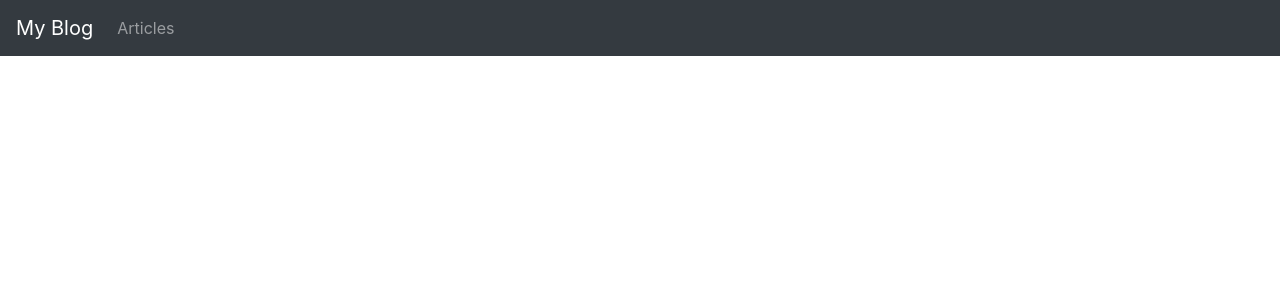
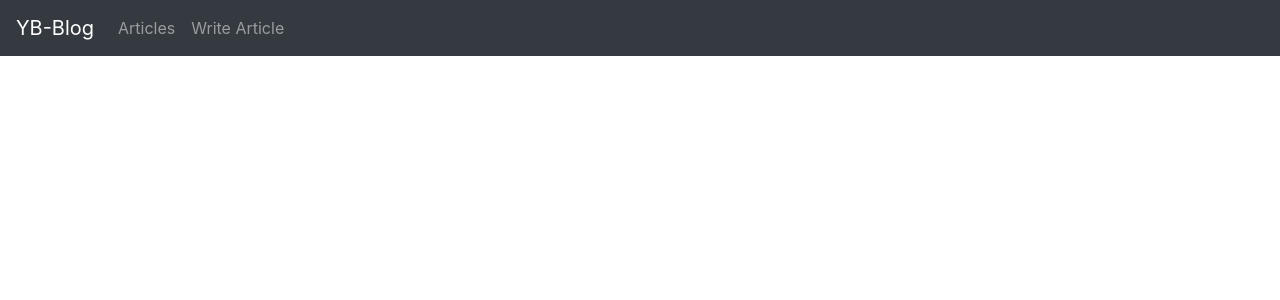
Before and after one commit to VictorBoYang/YB_BLOG, a Django app: page /article/article-list/ in a window 1280 px wide. Shown: the top 300 px of the page. Run offline with Django 3.2, Linux system fonts and the light colour scheme; data that the repository does not hold is empty; some libraries are stand-ins or nearby versions.

Commit message:
added 'Write Article',now can publish articles in article-create site

```diff
--- a/Article/urls.py
+++ b/Article/urls.py
@@ -4,6 +4,7 @@ from . import views
 app_name = 'Article'
 
 urlpatterns = [
-    path('article-list/',views.article_list,name='article_list'),
-    path('article-detail/<int:id>',views.article_detail,name='article_detail'),
+    path('article-list/', views.article_list, name='article_list'),
+    path('article-detail/<int:id>', views.article_detail, name='article_detail'),
+    path('article-create/', views.article_create, name='article_create'),
 ]
--- a/Article/views.py
+++ b/Article/views.py
@@ -1,6 +1,8 @@
-from django.shortcuts import render
+from django.shortcuts import render,redirect
 from django.http import HttpResponse
 from . import models
+from django.contrib.auth.models import User
+from . import forms
 
 
 def article_list(request):
@@ -13,3 +15,19 @@ def article_detail(request,id):
     article = models.ArticlePost.objects.get(id=id)
     context = {'article':article}
     return render(request,'article/detail.html',context)
+
+
+def article_create(request):
+    if request.method == 'POST':
+        article_post_form = forms.article_post_form(data=request.POST)
+        if article_post_form.is_valid():
+            new_article = article_post_form.save(commit=False)
+            new_article.author = User.objects.get(id=1)
+            new_article.save()
+            return redirect('Article:article_list')
+        else:
+            return HttpResponse('the content of form is not valid. Please enter again')
+    else:
+        article_post_form = forms.article_post_form()
+        context = {'article_post_form':article_post_form}
+        return render(request,'article/create.html',context)
--- a/templates/article/list.html
+++ b/templates/article/list.html
@@ -3,7 +3,7 @@
 {% block title%}Home Page{% endblock title%}
 {% block content %}
 <div class="container">
-    <div>
+    <div class="row mt-2">
         {% for article in articles %}
         <div class="col-4 mb-4">
             <div class="card h-100">
--- a/templates/base.html
+++ b/templates/base.html
@@ -1,5 +1,5 @@
 {% load staticfiles %}
-<html lang="en">
+<html lang="zh-cn">
 <head>
     <meta charset="UTF-8">
     <title>{% block title %}{% endblock %}</title>
@@ -8,7 +8,7 @@
 <body>
     {% include 'header.html' %}
 
-    {% block content %}{% endblock %}
+    {% block content %}{% endblock content %}
 
     {% include 'footer.html' %}
 
--- a/templates/header.html
+++ b/templates/header.html
@@ -1,13 +1,9 @@
 <nav class="navbar navbar-expand-lg navbar-dark bg-dark">
     <div class="collapse navbar-collapse">
-        <a class="navbar-brand" href="#">My Blog</a>
-
-        <div>
-        <ul class="navbar-nav">
-            <li>
-                <a class="nav-link" href="{% url 'Article:article_list' %}">Articles</a>
-            </li>
-        </ul>
+        <a class="navbar-brand" href="#">YB-Blog</a>
+        <div class="navbar-nav">
+                <a class="nav-item nav-link" href="{% url 'Article:article_list' %}">Articles</a>
+                <a class="nav-item nav-link" href="{% url 'Article:article_create' %}">Write Article</a>
         </div>
     </div>
 </nav>
```
Also changed, not shown: Article/forms.py (added, +7 -0 lines), templates/article/create.html (added, +26 -0 lines).
